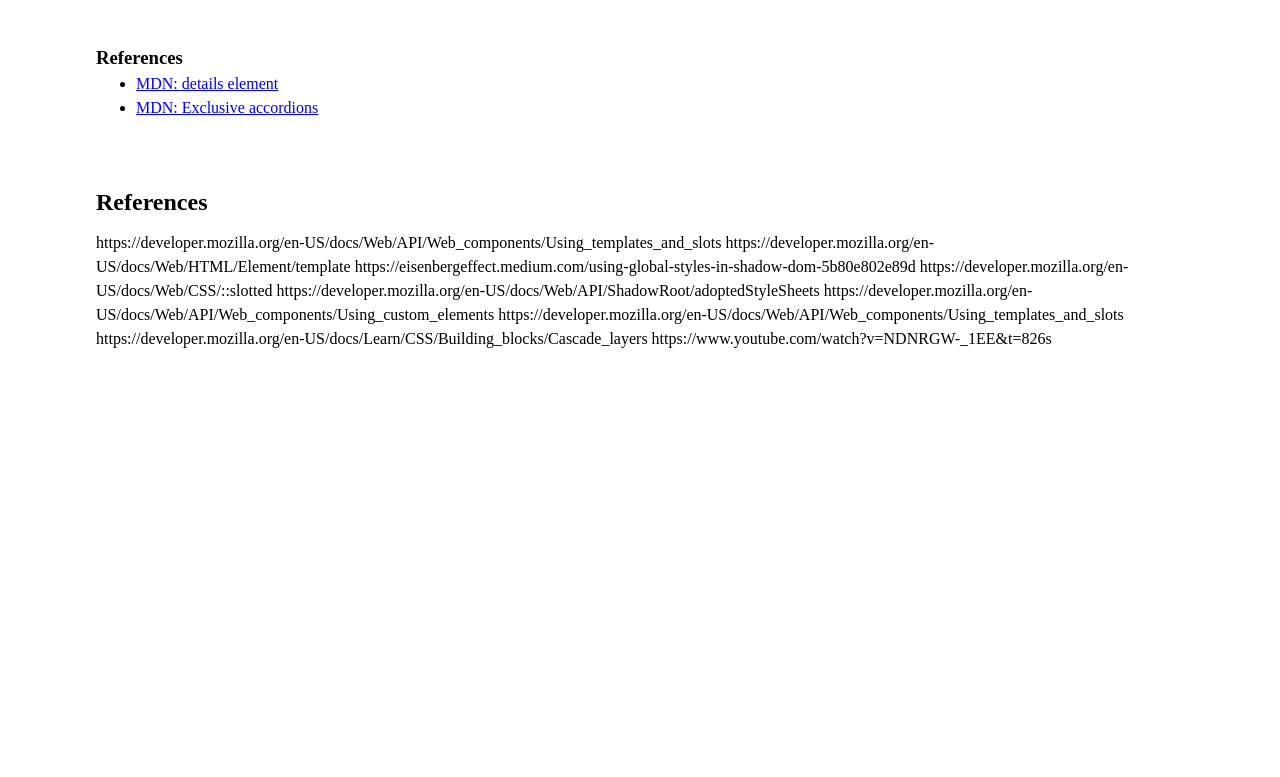
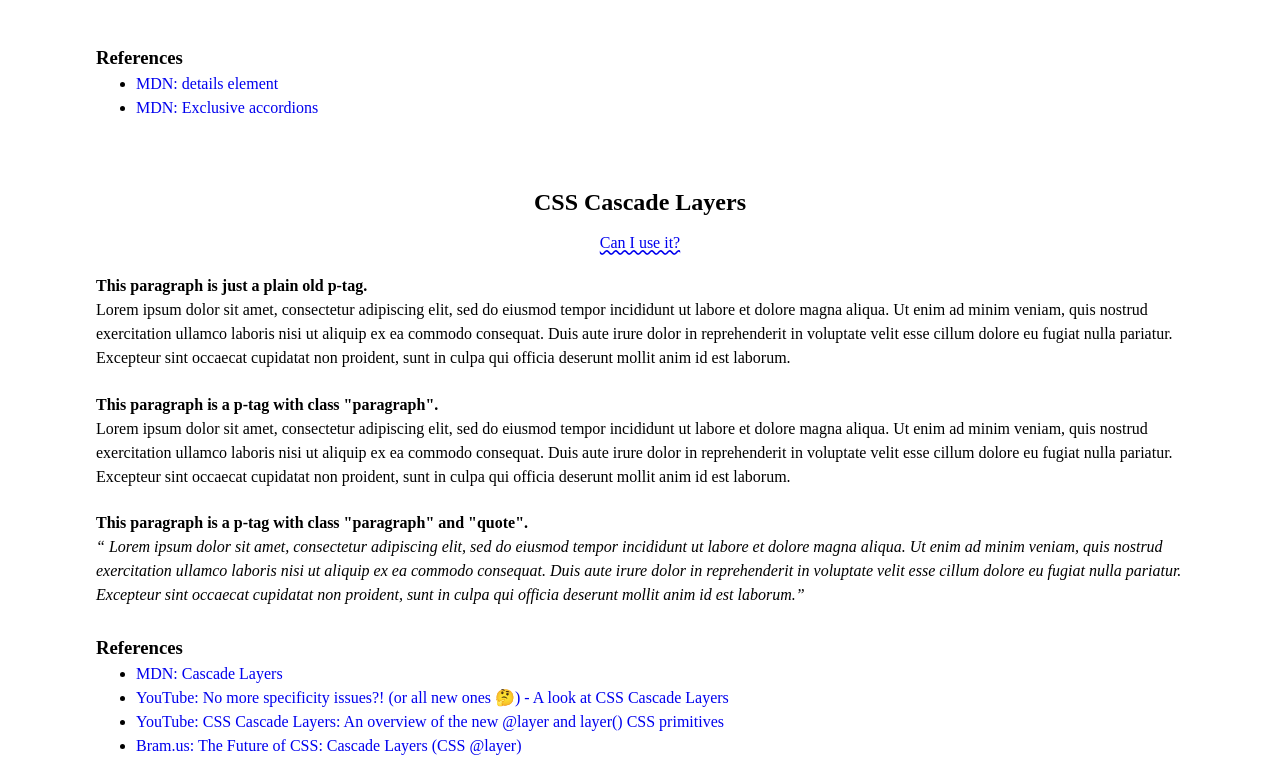
Before and after one commit to cwallervand/frontend-snacks-part2, a website built with Vite: page index.html in a window 1280 px wide. Shown: the part 1003-1780 px from the top of the page. Before the commit the page ends 1386 px from the top, so only its background shows below. Built offline with nearby package versions, Linux system fonts and the light colour scheme.

Commit message:
Added cascade layers section

```diff
--- a/index.html
+++ b/index.html
@@ -8,20 +8,22 @@
     <template id="topicTemplate">
       <style>
         h2,
-        a {
+        a.can-i-use {
           align-self: center;
-        }
-        a {
-          margin-block-end: 0.5rem;
         }
 
         .topic-references {
           margin-block-start: 1rem;
         }
+
+        a.can-i-use {
+          text-decoration: wavy underline;
+          margin-block-end: 0.5rem;
+        }
       </style>
       <section>
         <h2>Topic title</h2>
-        <a href="#">Can I use it?</a>
+        <a href="#" class="can-i-use">Can I use it?</a>
         <slot>Topic content slot</slot>
         <div class="topic-references">
           <h3>References</h3>
@@ -146,6 +148,74 @@
             </li>
           </ul>
         </topic-section>
+        <topic-section
+          topic-title="CSS Cascade Layers"
+          can-i-use-href="https://caniuse.com/css-cascade-layers"
+        >
+          <p>
+            <strong>This paragraph is just a plain old p-tag.</strong>
+            <br />Lorem ipsum dolor sit amet, consectetur adipiscing elit, sed
+            do eiusmod tempor incididunt ut labore et dolore magna aliqua. Ut
+            enim ad minim veniam, quis nostrud exercitation ullamco laboris nisi
+            ut aliquip ex ea commodo consequat. Duis aute irure dolor in
+            reprehenderit in voluptate velit esse cillum dolore eu fugiat nulla
+            pariatur. Excepteur sint occaecat cupidatat non proident, sunt in
+            culpa qui officia deserunt mollit anim id est laborum.
+          </p>
+          <p class="paragraph">
+            <strong>This paragraph is a p-tag with class "paragraph".</strong>
+            <br />Lorem ipsum dolor sit amet, consectetur adipiscing elit, sed
+            do eiusmod tempor incididunt ut labore et dolore magna aliqua. Ut
+            enim ad minim veniam, quis nostrud exercitation ullamco laboris nisi
+            ut aliquip ex ea commodo consequat. Duis aute irure dolor in
+            reprehenderit in voluptate velit esse cillum dolore eu fugiat nulla
+            pariatur. Excepteur sint occaecat cupidatat non proident, sunt in
+            culpa qui officia deserunt mollit anim id est laborum.
+          </p>
+          <p class="paragraph quote">
+            <strong
+              >This paragraph is a p-tag with class "paragraph" and
+              "quote".</strong
+            >
+            <br />
+            <q>
+              Lorem ipsum dolor sit amet, consectetur adipiscing elit, sed do
+              eiusmod tempor incididunt ut labore et dolore magna aliqua. Ut
+              enim ad minim veniam, quis nostrud exercitation ullamco laboris
+              nisi ut aliquip ex ea commodo consequat. Duis aute irure dolor in
+              reprehenderit in voluptate velit esse cillum dolore eu fugiat
+              nulla pariatur. Excepteur sint occaecat cupidatat non proident,
+              sunt in culpa qui officia deserunt mollit anim id est laborum.</q
+            >
+          </p>
+          <ul slot="topic-references">
+            <li>
+              <a
+                href="https://developer.mozilla.org/en-US/docs/Learn/CSS/Building_blocks/Cascade_layers"
+                >MDN: Cascade Layers</a
+              >
+            </li>
+            <li>
+              <a href="https://www.youtube.com/watch?v=NDNRGW-_1EE"
+                >YouTube: No more specificity issues?! (or all new ones 🤔) - A
+                look at CSS Cascade Layers</a
+              >
+            </li>
+            <li>
+              <a href="https://www.youtube.com/watch?v=ilrPpSQJb3U"
+                >YouTube: CSS Cascade Layers: An overview of the new @layer and
+                layer() CSS primitives
+              </a>
+            </li>
+            <li>
+              <a
+                href="https://www.bram.us/2021/09/15/the-future-of-css-cascade-layers-css-at-layer/"
+              >
+                Bram.us: The Future of CSS: Cascade Layers (CSS @layer)
+              </a>
+            </li>
+          </ul>
+        </topic-section>
         <section>
           <h2>References</h2>
           https://developer.mozilla.org/en-US/docs/Web/API/Web_components/Using_templates_and_slots
@@ -155,8 +225,6 @@
           https://developer.mozilla.org/en-US/docs/Web/API/ShadowRoot/adoptedStyleSheets
           https://developer.mozilla.org/en-US/docs/Web/API/Web_components/Using_custom_elements
           https://developer.mozilla.org/en-US/docs/Web/API/Web_components/Using_templates_and_slots
-          https://developer.mozilla.org/en-US/docs/Learn/CSS/Building_blocks/Cascade_layers
-          https://www.youtube.com/watch?v=NDNRGW-_1EE&t=826s
         </section>
       </main>
     </div>
--- a/style.css
+++ b/style.css
@@ -78,12 +78,20 @@
     margin-block-end: 0.7rem;
   }
 
+  details {
+    cursor: pointer;
+  }
+
+  a {
+    text-decoration: none;
+  }
+
+  q {
+    font-style: italic;
+  }
+
   p {
     margin-block: 0.7rem;
-  }
-
-  details {
-    cursor: pointer;
   }
 }
 
@@ -125,6 +133,7 @@
       margin-block-end: 0.5rem;
     }
   }
+
   .qAndA {
     border: 1px solid black;
     padding: 0.7rem;
@@ -140,104 +149,3 @@
     }
   }
 }
-
-/* topic-section h2 {
-  color: red;
-} */
-
-/* :root {
-  font-family: Inter, system-ui, Avenir, Helvetica, Arial, sans-serif;
-  line-height: 1.5;
-  font-weight: 400;
-
-  color-scheme: light dark;
-  color: rgba(255, 255, 255, 0.87);
-  background-color: #242424;
-
-  font-synthesis: none;
-  text-rendering: optimizeLegibility;
-  -webkit-font-smoothing: antialiased;
-  -moz-osx-font-smoothing: grayscale;
-}
-
-a {
-  font-weight: 500;
-  color: #646cff;
-  text-decoration: inherit;
-}
-a:hover {
-  color: #535bf2;
-}
-
-body {
-  margin: 0;
-  display: flex;
-  place-items: center;
-  min-width: 320px;
-  min-height: 100vh;
-}
-
-h1 {
-  font-size: 3.2em;
-  line-height: 1.1;
-}
-
-#app {
-  max-width: 1280px;
-  margin: 0 auto;
-  padding: 2rem;
-  text-align: center;
-}
-
-.logo {
-  height: 6em;
-  padding: 1.5em;
-  will-change: filter;
-  transition: filter 300ms;
-}
-.logo:hover {
-  filter: drop-shadow(0 0 2em #646cffaa);
-}
-.logo.vanilla:hover {
-  filter: drop-shadow(0 0 2em #f7df1eaa);
-}
-
-.card {
-  padding: 2em;
-}
-
-.read-the-docs {
-  color: #888;
-}
-
-button {
-  border-radius: 8px;
-  border: 1px solid transparent;
-  padding: 0.6em 1.2em;
-  font-size: 1em;
-  font-weight: 500;
-  font-family: inherit;
-  background-color: #1a1a1a;
-  cursor: pointer;
-  transition: border-color 0.25s;
-}
-button:hover {
-  border-color: #646cff;
-}
-button:focus,
-button:focus-visible {
-  outline: 4px auto -webkit-focus-ring-color;
-}
-
-@media (prefers-color-scheme: light) {
-  :root {
-    color: #213547;
-    background-color: #ffffff;
-  }
-  a:hover {
-    color: #747bff;
-  }
-  button {
-    background-color: #f9f9f9;
-  }
-} */
```
